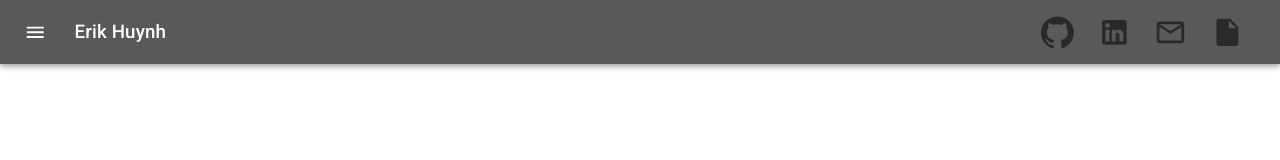
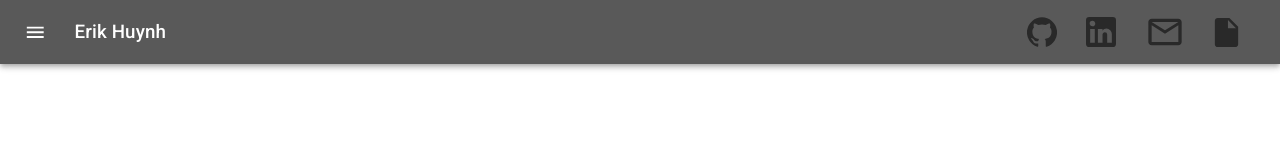
Before and after one commit to E-Huynh/Portfolio, a React (Create React App) app: page / in a window 1280 px wide. Shown: the top 160 px of the page. Built offline with nearby package versions, Linux system fonts and the light colour scheme.

Commit message:
resized icons

```diff
--- a/src/components/Navbar.js
+++ b/src/components/Navbar.js
@@ -39,16 +39,16 @@ export default function ButtonAppBar() {
             Erik Huynh
           </Typography>
           <IconButton>
-              <GitHubIcon fontSize="large"/>
+              <GitHubIcon style={{ fontSize: 30 }}/>
           </IconButton>
           <IconButton>
-              <LinkedInIcon fontSize="large"/>
+              <LinkedInIcon style={{ fontSize: 40 }}/>
           </IconButton>
           <IconButton>
-              <MailOutlineIcon fontSize="large"/>
+              <MailOutlineIcon style={{ fontSize: 40 }}/>
           </IconButton>
           <IconButton>
-              <InsertDriveFileIcon fontSize="large"/>
+              <InsertDriveFileIcon style={{ fontSize: 35 }}/>
           </IconButton>
         </Toolbar>
       </AppBar>
```
